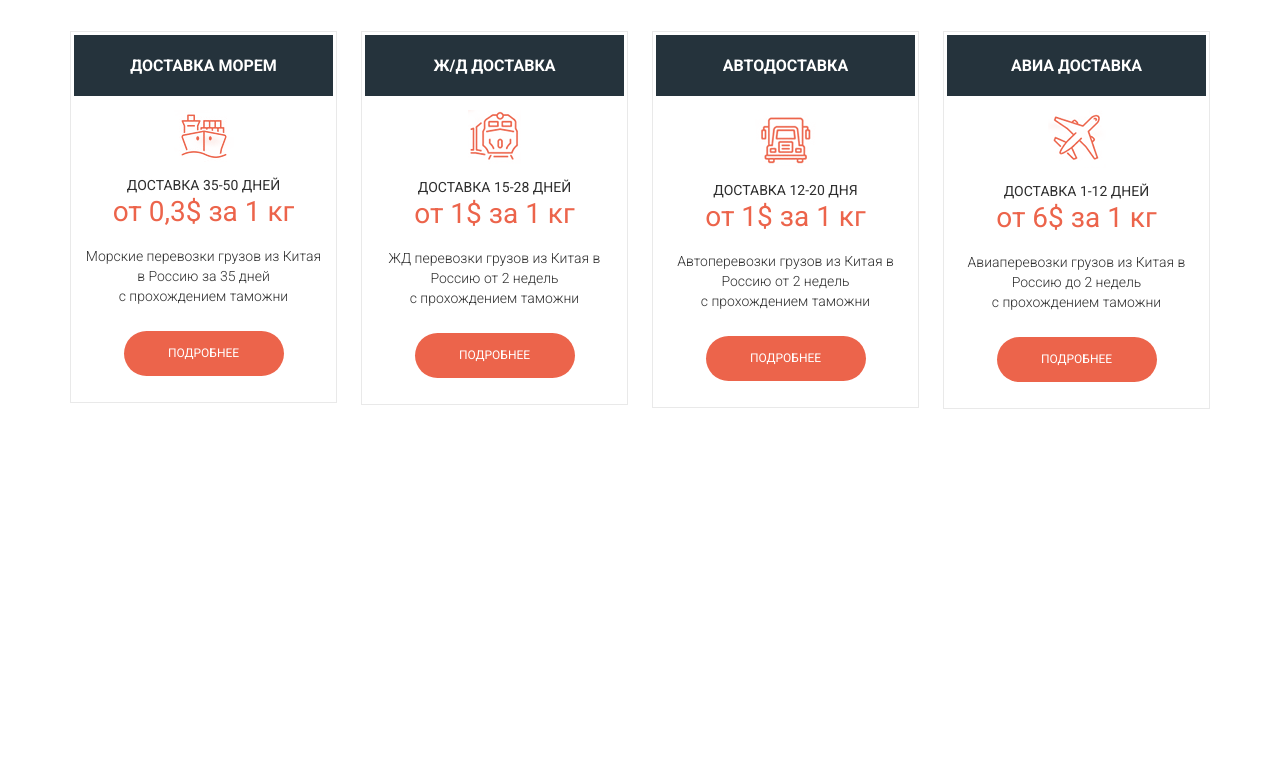
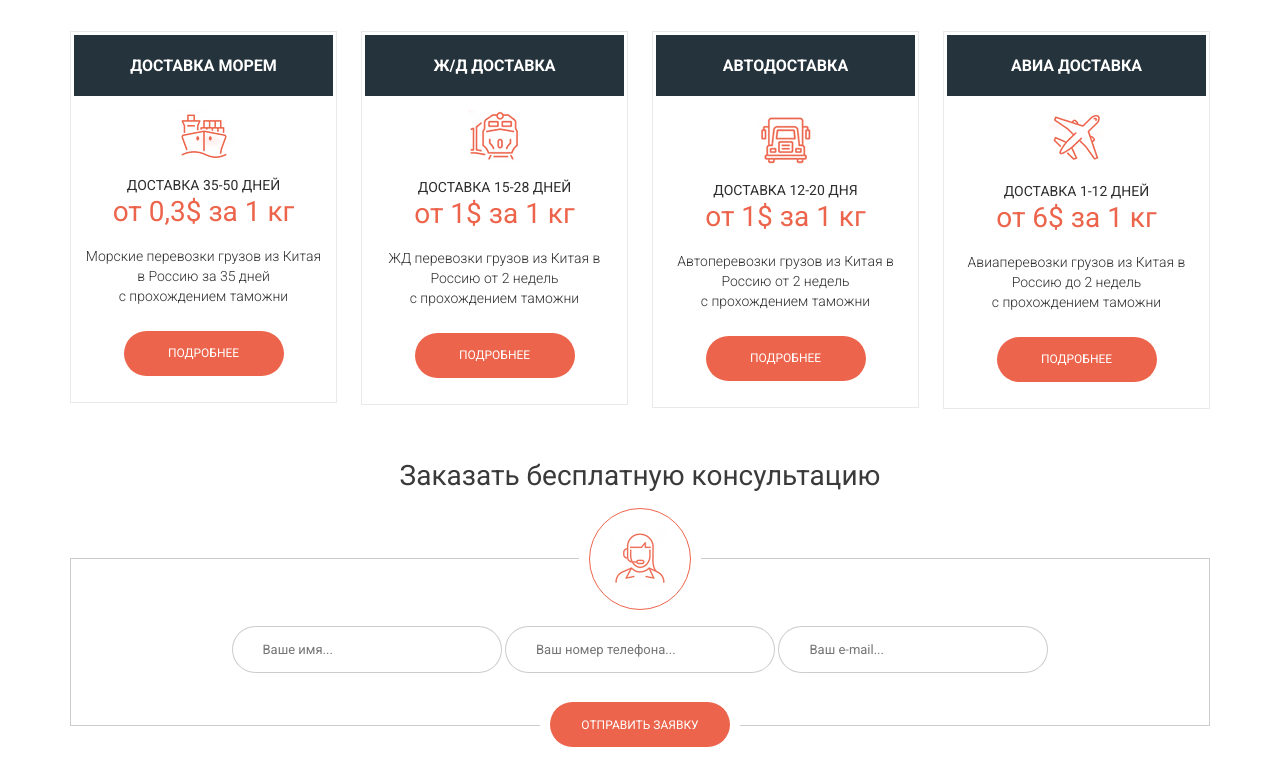
Before and after one commit to olga-volga/global_opt, a website: page src/index.html in a window 1280 px wide. Shown: the part 2557-3341 px from the top of the page. Before the commit the page ends 2966 px from the top, so only its background shows below. Drawn offline with nearby package versions, Linux system fonts and the light colour scheme; files that its build step writes are made by us from their sources; files whose address does not match are found by name.

Commit message:
create html&styles for consultation section

```diff
--- a/src/index.html
+++ b/src/index.html
@@ -224,6 +224,26 @@
 			</div>
 		</div>
 	</div>
+	<section class="consultation">
+		<div class="container">
+			<h3 class="consultation__title">Заказать бесплатную консультацию</h3>
+			<div class="consultation__form">
+				<div class="consultation__icon">
+					<div class="section-icon section-icon_orange">
+						<img src="img/consultation/icon.png" alt="consultation">
+					</div>
+				</div>
+				<form action="#" class="form">
+					<input type="text" name="name" placeholder="Ваше имя..." required class="form__input">
+                    <input type="text" name="phone" placeholder="Ваш номер телефона..." required class="form__input">
+                    <input type="email" name="email" placeholder="Ваш e-mail..." class="form__input">
+                    <div class="form__btn">
+                    	<button type="submit" class="button button_submit">Отправить заявку</button>
+                    </div>
+				</form>
+			</div>
+		</div>
+	</section>
 
 	<script src="script.js"></script>
 </body>
--- a/src/scss/media/_media.scss
+++ b/src/scss/media/_media.scss
@@ -5,3 +5,4 @@
 @import './_media_about.scss';
 @import './_media_section-descr.scss';
 @import './_media_prices.scss';
+@import './_media_consultation.scss';
--- /dev/null
+++ b/src/scss/media/_media_consultation.scss
@@ -0,0 +1,22 @@
+.consultation {
+	@media (max-width: $md2) {
+		.form {
+			margin-top: -15px;
+
+			&__input {
+				margin-top: 15px;
+			}
+		}
+	}
+	@media (max-width: $md6) {
+		&__form {
+			padding: 67px 20px 52px;
+		}
+		.form {
+			&__input {
+				width: 100%;
+				padding-left: 20px;
+			}
+		}
+	}
+}
--- a/src/scss/sections/_button.scss
+++ b/src/scss/sections/_button.scss
@@ -1,4 +1,5 @@
 .button {
+    display: block;
     width: 160px;
     height: 45px;
     background-color: $accent;
@@ -28,4 +29,7 @@
     &_details {
         margin-top: 25px;
     }
+    &_submit {
+        width: 180px;
+    }
 }
--- /dev/null
+++ b/src/scss/sections/_consultation.scss
@@ -0,0 +1,49 @@
+.consultation {
+	padding: 55px 0 58px;
+
+	&__title {
+		font-size: 28px;
+		line-height: 23px;
+		font-weight: 400;
+		text-align: center;
+		color: $main;
+	}
+	&__form {
+		position: relative;
+		//min-height: 166px;
+		display: flex;
+		justify-content: center;
+		align-items: center;
+		border: 1px solid rgba(0,0,0,0.2);
+		padding: 67px 30px 52px;
+		margin-top: 71px;
+	}
+	&__icon {
+		position: absolute;
+		top: -51px;
+		background-color: $light;
+		padding: 0 10px;
+	}
+	.form {
+		width: 100%;
+		text-align: center;
+
+		&__input  {
+			width: 270px;
+			height: 47px;
+			background-color: $light;
+			border: 1px solid rgba(0,0,0,0.2);
+			border-radius: 50px;
+			font-size: 13px;
+			line-height: 24px;
+			padding-left: 30px;
+		}
+		&__btn {
+			position: absolute;
+	        bottom: -22.5px;
+	        left: calc(50% - 100px);
+	        background-color: $light;
+	        padding: 0 10px;
+		}
+	}
+}
--- a/src/scss/sections/_section-icon.scss
+++ b/src/scss/sections/_section-icon.scss
@@ -11,4 +11,8 @@
 	img {
 		max-width: 100%;
 	}
+
+	&_orange {
+		border: 1px solid $accent;
+	}
 }
--- a/src/scss/style.scss
+++ b/src/scss/style.scss
@@ -33,5 +33,6 @@
 @import 'sections/_agent.scss';
 @import 'sections/_section-icon.scss';
 @import 'sections/_prices.scss';
+@import 'sections/_consultation.scss';
 
 @import 'media/_media.scss';
```
Also changed, not shown: dist/index.html, dist/style.min.css.
